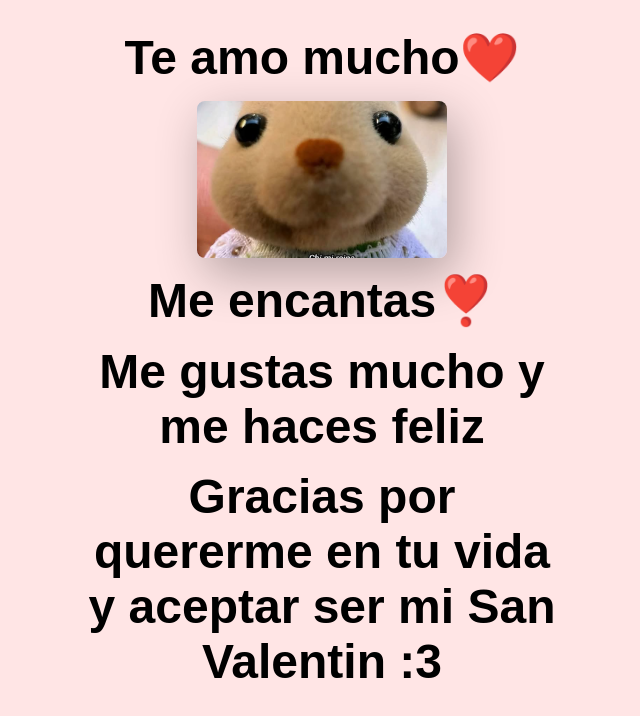
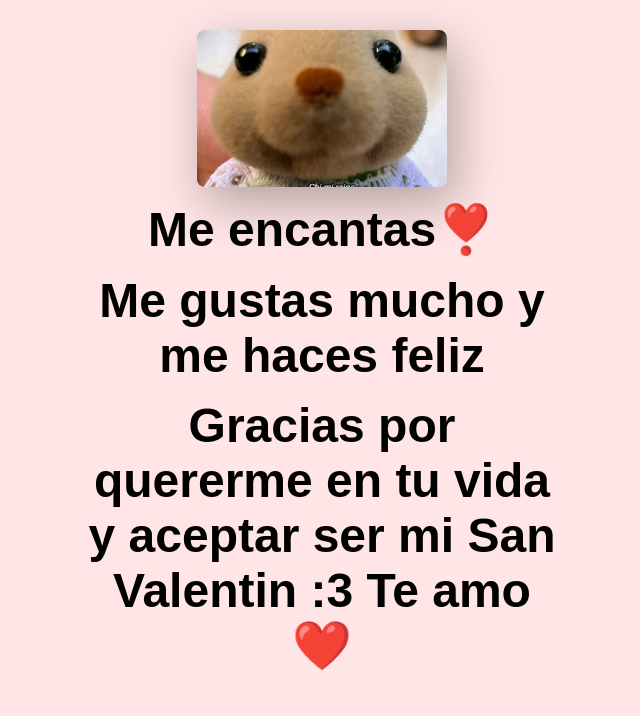
Before and after one commit to LestherHD/amor, a plain HTML site: page si.html in a window 1280 px wide. Shown: the whole page, without its empty margins (318-958 px from the left). Drawn offline with Linux system fonts and the light colour scheme.

Commit message:
Update si.html

```diff
--- a/si.html
+++ b/si.html
@@ -8,11 +8,10 @@
 </head>
 <body>
     <div class="container">
-        <h1>Te amo mucho❤️</h1>
         <img src="2.png" alt="Celebration" class="gif-image">
         <h1>Me encantas❣️</h1>
         <h1>Me gustas mucho y me haces feliz</h1>
-        <h1>Gracias por quererme en tu vida y aceptar ser mi San Valentin :3</h1>
+        <h1>Gracias por quererme en tu vida y aceptar ser mi San Valentin :3 Te amo❤️</h1>
     </div>
 </body>
 </html>
```
